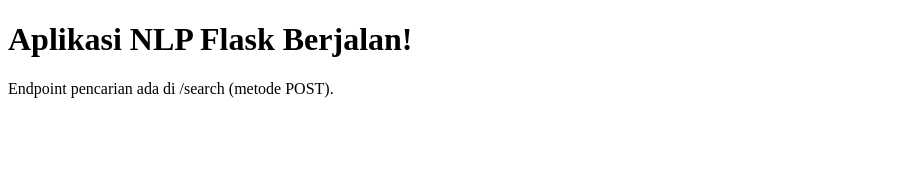
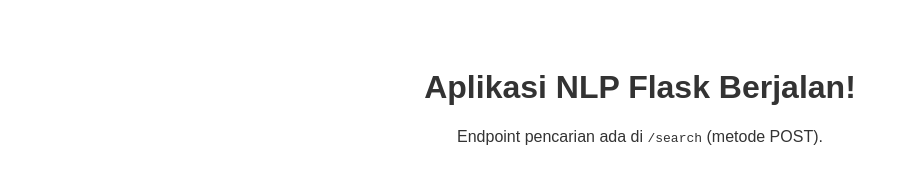
Before and after one commit to XzyanQi/flask, a plain HTML site: page static/index.html in a window 1280 px wide. Shown: the whole page, without its empty margins (0-908 px from the left). Drawn offline with Linux system fonts and the light colour scheme.

Commit message:
Update index.html

```diff
--- a/static/index.html
+++ b/static/index.html
@@ -1,11 +1,20 @@
 <!DOCTYPE html>
 <html lang="en">
 <head>
-    <meta charset="UTF-8">
-    <title>Flask NLP App</title>
+  <meta charset="UTF-8">
+  <title>Flask NLP App</title>
+  <style>
+    body {
+      font-family: sans-serif;
+      background-color: #ffffff;
+      color: #333333;
+      padding: 40px;
+      text-align: center;
+    }
+  </style>
 </head>
 <body>
-    <h1>Aplikasi NLP Flask Berjalan!</h1>
-    <p>Endpoint pencarian ada di /search (metode POST).</p>
+  <h1>Aplikasi NLP Flask Berjalan!</h1>
+  <p>Endpoint pencarian ada di <code>/search</code> (metode POST).</p>
 </body>
 </html>
```
